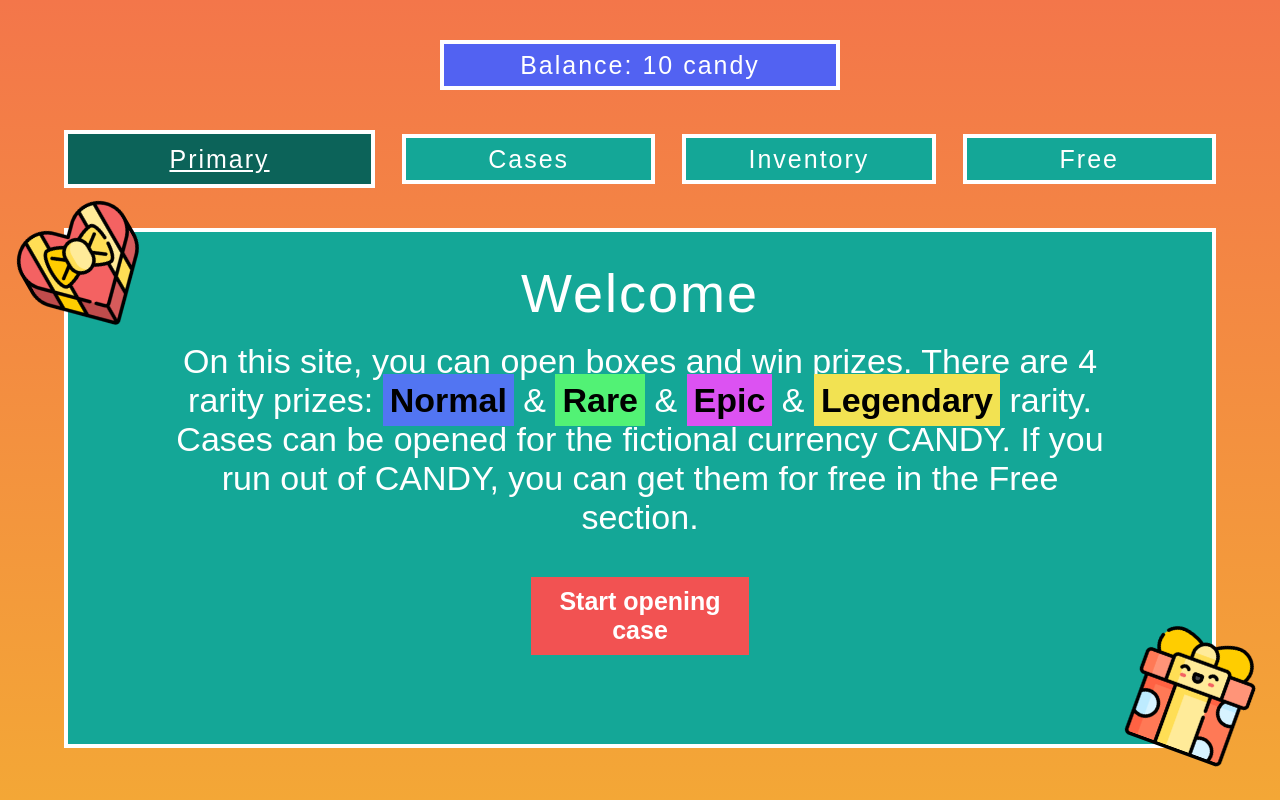
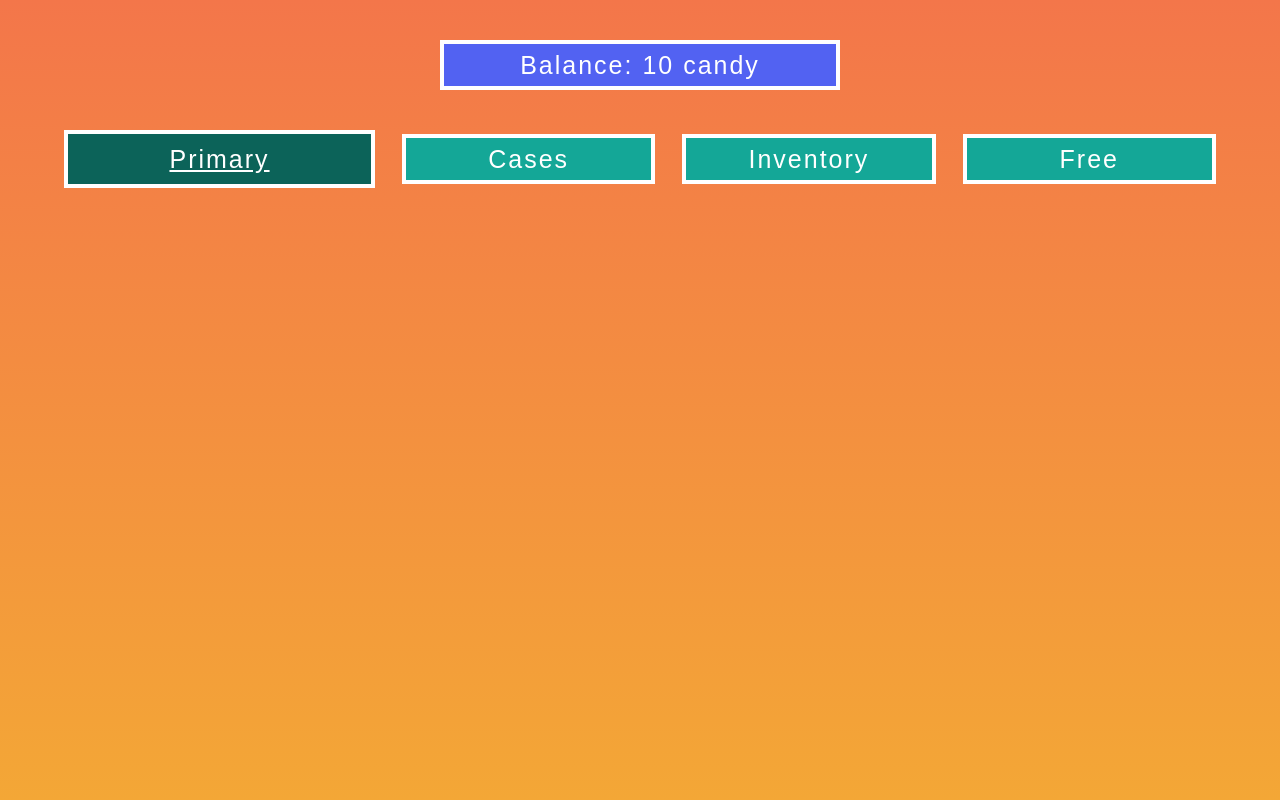
Before and after one commit to Meerch/Candy-Cases, a website built with webpack: page src/index.html in a window 1280 px wide. Built offline with nearby package versions, Linux system fonts and the light colour scheme; a web font is replaced by a local one.

Commit message:
remove primary template from index.html

```diff
--- a/src/index.html
+++ b/src/index.html
@@ -36,24 +36,6 @@
             </div>
         </div>
     </nav>
-    <section class="primary">
-        <div class="container">
-            <div class="primary__content">
-                <div class="primary__info">
-                    <div class="primary__info-title">Welcome</div>
-                    <br/>
-                    <div class="primary__info-text">On this site, you can open boxes and win prizes. There are 4 rarity
-                        prizes: <span class="primary__info-rarity normal">Normal</span> & <span
-                                class="primary__info-rarity rare">Rare</span> & <span class="primary__info-rarity epic">Epic</span>
-                        & <span class="primary__info-rarity legendary">Legendary</span> rarity. Cases can be opened for
-                        the fictional currency CANDY. If you run out of CANDY, you can get them for free in the Free
-                        section.
-                    </div>
-                </div>
-                <div class="primary__btn">Start opening case</div>
-            </div>
-        </div>
-    </section>
 </div>
 
 </body>
```
